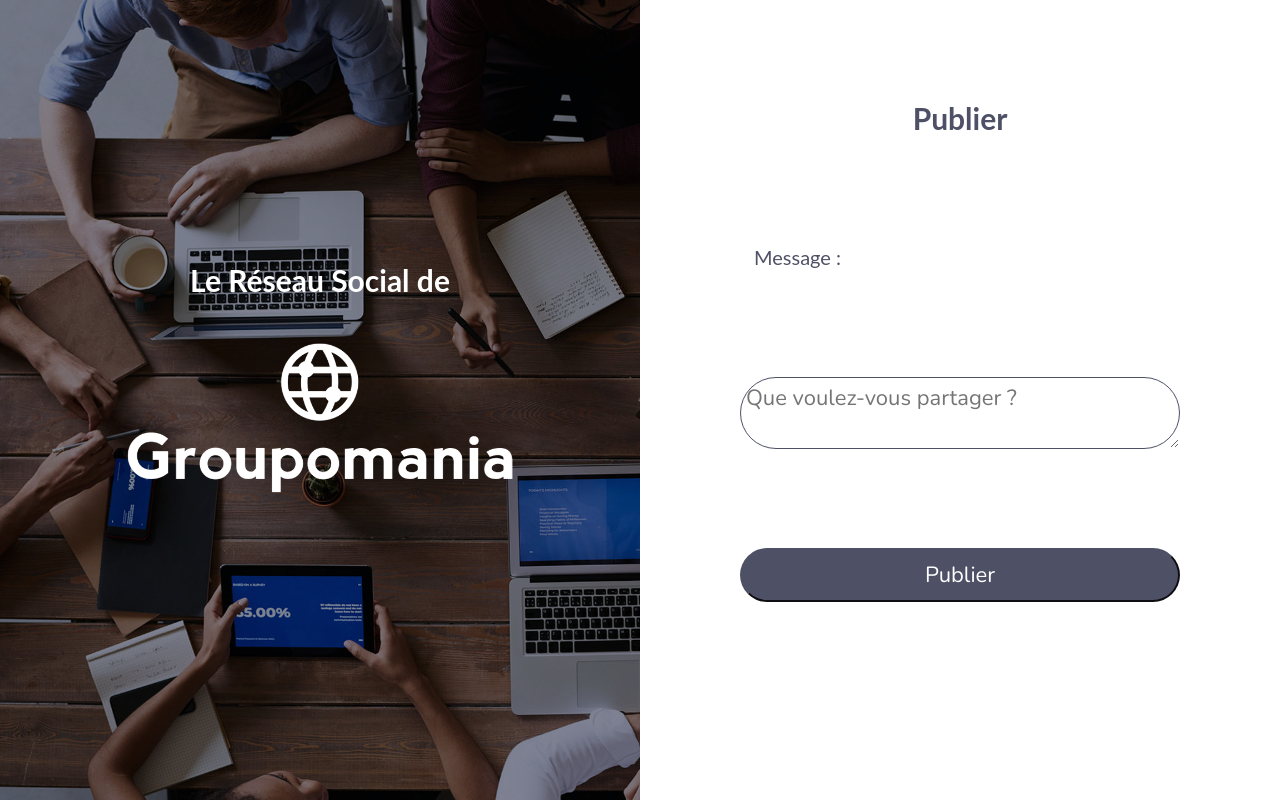
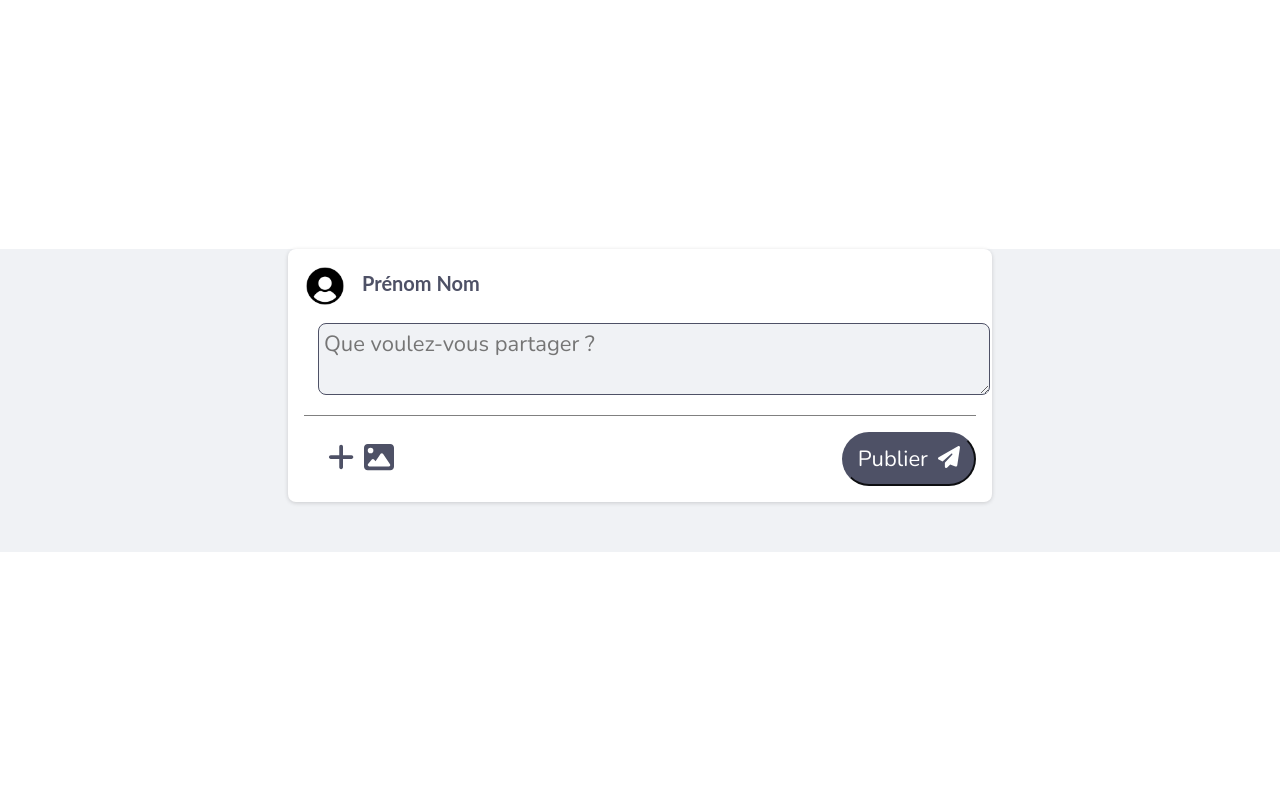
Before and after one commit to Flore-06/P7-Groupomania, a React (Create React App) app in the folder frontend/: page /create-post in a window 1280 px wide. Built offline with nearby package versions, Linux system fonts and the light colour scheme.

Commit message:
style du composant Creation

```diff
--- a/frontend/src/components/Creation.js
+++ b/frontend/src/components/Creation.js
@@ -1,5 +1,7 @@
 import { useState } from 'react';
 import { useNavigate, useLocation } from 'react-router-dom';
+import { faImage, faPaperPlane, faPlus } from "@fortawesome/free-solid-svg-icons";
+import { FontAwesomeIcon } from "@fortawesome/react-fontawesome";
 
 import axios from '../api/axios';
 const CREATE_POST_URL = '/api/posts';
@@ -35,32 +37,63 @@ const CreatePost = () => {
 
     return (
 
-        <section class="row">
-
-            <div class="column dark-image-background column_image-title">
-                <p class="groupomania-title">Le Réseau Social de</p>
-                <img class="logo-groupomania-1-2" src='/logo-blanc-centre-groupomania.png' alt='logo de Groupomania'></img>
+        <section class="posts bg-light-grey">
+                <div class="create-post post">
+                    <form onSubmit={handleSubmit}>
+                        <div class="post-info create-post__message">
+                            <div class="post-info__user">
+                                <img
+                                    src="/default-user-icon.png"
+                                    alt="icone utilisateur par défaut"
+                                    class="user-default-image"
+                                ></img>
+                                <div class="post__name-date">
+                                    <p class="user-name">Prénom Nom</p>
+                                </div>
                             </div>
 
-            <div class="column column_form">
-                <h1 class="form-title">Publier</h1>
-                <form onSubmit={handleSubmit}>
-                    <label htmlFor="message">Message :</label>
+                            <label htmlFor="message" class="create-post__text">
                                 <textarea
                                     id="message"
                                     placeholder="Que voulez-vous partager ?"
                                     onChange={(e) => setMessage(e.target.value)}
                                     value={message}
                                     required
-                    />
-
-                    <button>Publier</button>
-                </form>
-
+                                    class="create-post__posttextarea"
+                                    placeholder="Que voulez-vous partager ?"
+                                    aria-label="Un champ de texte pour créer un post"
+                                ></textarea>
+                            </label>
                         </div>
 
 
+                        <div class="create-post__div create-post__fileinput">
+                            <label for="myImage">
+                                <div class="icone-new-add-file">
+                                <FontAwesomeIcon icon={faPlus} className="icone-a-droite icone-new-add-file"/>
+                                <FontAwesomeIcon icon={faImage} className="icone-a-droite icone-new-add-file"/>
+                                </div>
+
+                                <input
+                                    type="file"
+                                    id="myImage"
+                                    class="default-css-add-file"
+                                    change="onFileChange"
+                                />
+                            </label>
+                            <button
+                                class="create-post__btn"
+                                type="submit"
+                            >
+                                Publier
+                                <FontAwesomeIcon icon={faPaperPlane} className="icone-a-droite"/>
+                            </button>
+                        </div>
+                    </form>
+                </div>
         </section>
+
+
 
     )
 }
--- a/frontend/src/index.css
+++ b/frontend/src/index.css
@@ -257,7 +257,7 @@ li {
 
 
 .posts {
-    /*width: 100%;*/
+    width: 100%;
     display: flex;
     flex-direction: column;
     align-items: center;
```
Lines whose indentation alone changed are shown as unchanged.
